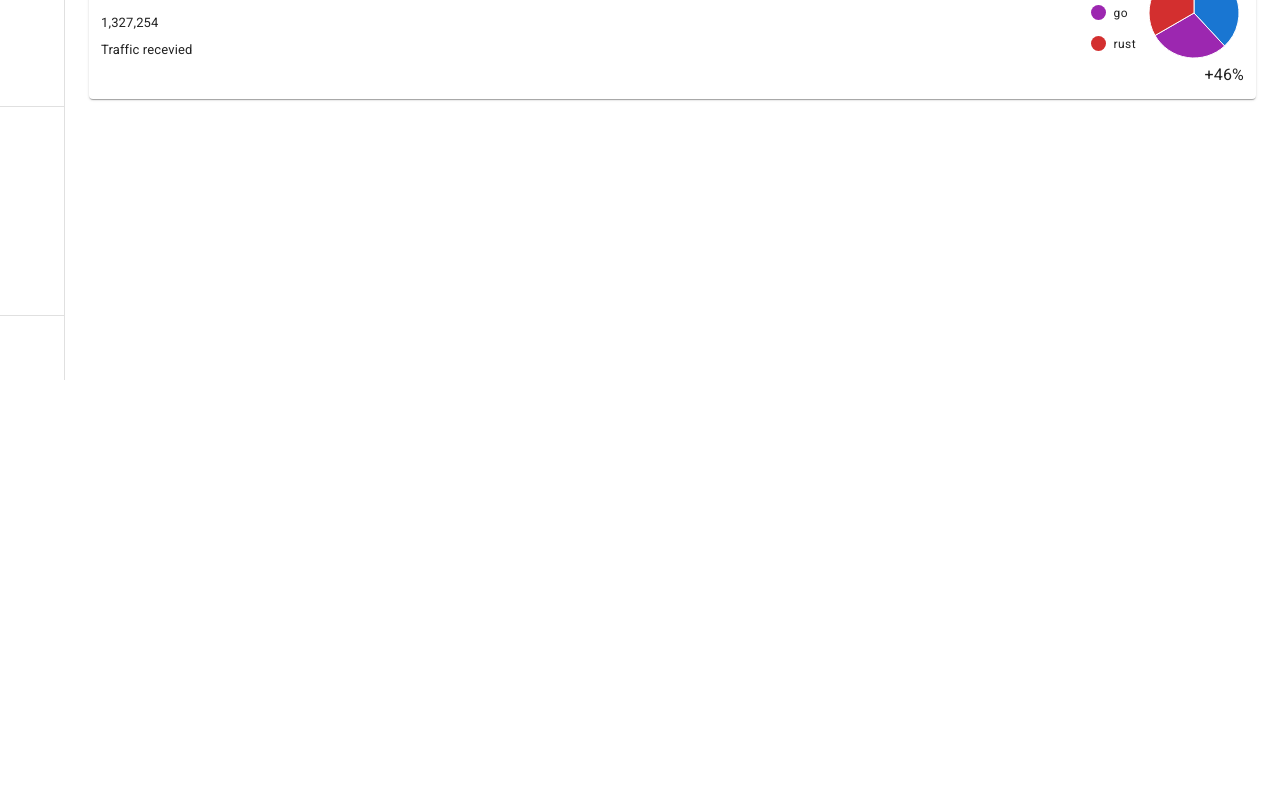
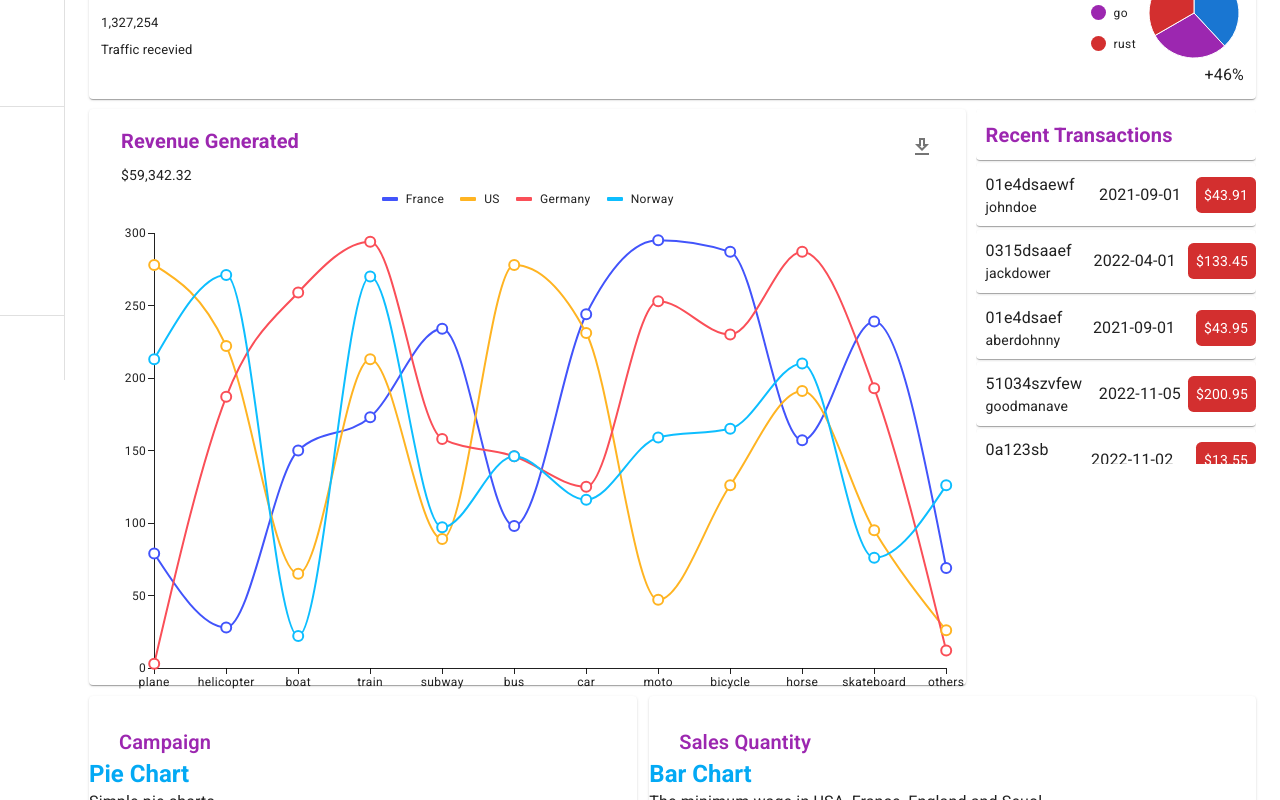
Before and after one commit to Mahmoud-Refaat07/admin-dashboard, a React (Vite) app: page /dashboard in a window 1280 px wide. Shown: the part 420-1220 px from the top of the page. Before the commit the page ends 800 px from the top, so only its background shows below. Built offline with nearby package versions, Linux system fonts and the light colour scheme; some icons are missing; a web font is replaced by a local one.

Commit message:
implemented second and thrid row at dashboard page

```diff
--- a/package.json
+++ b/package.json
@@ -18,7 +18,7 @@
     "@fullcalendar/react": "^6.1.20",
     "@mui/icons-material": "^7.3.9",
     "@mui/material": "^7.3.9",
-    "@mui/x-charts": "^8.28.0",
+    "@mui/x-charts": "^8.28.2",
     "@mui/x-data-grid": "^8.27.5",
     "@mui/x-data-grid-generator": "^8.27.5",
     "react": "^19.2.4",
--- /dev/null
+++ b/src/libs/Line.tsx
@@ -0,0 +1,57 @@
+import { Box, useTheme } from "@mui/material";
+import { LineChart } from "@mui/x-charts";
+
+const categories = [
+  "plane",
+  "helicopter",
+  "boat",
+  "train",
+  "subway",
+  "bus",
+  "car",
+  "moto",
+  "bicycle",
+  "horse",
+  "skateboard",
+  "others",
+];
+
+const dataSeries = [
+  {
+    label: "France",
+    data: [79, 28, 150, 173, 234, 98, 244, 295, 287, 157, 239, 69],
+  },
+  {
+    label: "US",
+    data: [278, 222, 65, 213, 89, 278, 231, 47, 126, 191, 95, 26],
+  },
+  {
+    label: "Germany",
+    data: [3, 187, 259, 294, 158, 146, 125, 253, 230, 287, 193, 12],
+  },
+  {
+    label: "Norway",
+    data: [213, 271, 22, 270, 97, 146, 116, 159, 165, 210, 76, 126],
+  },
+];
+
+const Line = ({ isDashboard = false }) => {
+  const theme = useTheme();
+
+  return (
+    <Box sx={{ height: isDashboard ? 280 : 500 }}>
+      <LineChart
+        xAxis={[
+          {
+            scaleType: "point",
+            data: categories,
+          },
+        ]}
+        series={dataSeries}
+        height={isDashboard ? 280 : 500}
+      />
+    </Box>
+  );
+};
+
+export default Line;
--- /dev/null
+++ b/src/libs/randomlyData.ts
@@ -0,0 +1,110 @@
+export const data1 = [
+  {
+    id: "javascript",
+    label: "javascript",
+    value: 40,
+    color: "hsl(111, 90%, 90%)",
+  },
+  {
+    id: "sass",
+    label: "sass",
+    value: 60,
+    color: "hsl(22, 90%, 90%)",
+  },
+];
+
+export const data2 = [
+  {
+    id: "javascript",
+    label: "javascript",
+    value: 70,
+    color: "hsl(111, 90%, 90%)",
+  },
+  {
+    id: "sass",
+    label: "sass",
+    value: 30,
+    color: "hsl(22, 90%, 90%)",
+  },
+];
+
+export const data3 = [
+  {
+    id: "javascript",
+    label: "javascript",
+    value: 44,
+    color: "hsl(111, 90%, 90%)",
+  },
+  {
+    id: "sass",
+    label: "sass",
+    value: 66,
+    color: "hsl(22, 90%, 90%)",
+  },
+];
+
+export const data4 = [
+  {
+    id: "javascript",
+    label: "javascript",
+    value: 77,
+    color: "hsl(111, 90%, 90%)",
+  },
+  {
+    id: "sass",
+    label: "sass",
+    value: 33,
+    color: "hsl(22, 90%, 90%)",
+  },
+];
+
+export const Transactions = [
+  {
+    txId: "01e4dsaewf",
+    user: "johndoe",
+    date: "2021-09-01",
+    cost: "43.91",
+  },
+  {
+    txId: "0315dsaaef",
+    user: "jackdower",
+    date: "2022-04-01",
+    cost: "133.45",
+  },
+  {
+    txId: "01e4dsaef",
+    user: "aberdohnny",
+    date: "2021-09-01",
+    cost: "43.95",
+  },
+  {
+    txId: "51034szvfew",
+    user: "goodmanave",
+    date: "2022-11-05",
+    cost: "200.95",
+  },
+  {
+    txId: "0a123sb",
+    user: "stevebower",
+    date: "2022-11-02",
+    cost: "13.55",
+  },
+  {
+    txId: "01e4dsa",
+    user: "aberdohnny",
+    date: "2021-09-01",
+    cost: "43.95",
+  },
+  {
+    txId: "120s51a",
+    user: "wootzifer",
+    date: "2019-04-15",
+    cost: "24.20",
+  },
+  {
+    txId: "0315dsaa",
+    user: "jackdower",
+    date: "2022-04-01",
+    cost: "133.49",
+  },
+];
--- a/src/pages/DashboardPage.tsx
+++ b/src/pages/DashboardPage.tsx
@@ -1,4 +1,12 @@
-import { Box, Button, Stack, useTheme } from "@mui/material";
+import {
+  Box,
+  Button,
+  Paper,
+  Stack,
+  Typography,
+  useTheme,
+  IconButton,
+} from "@mui/material";
 import UpperTitles from "../components/UpperTitles";
 import DownloadDoneOutlinedIcon from "@mui/icons-material/DownloadDoneOutlined";
 import Card from "../components/Card";
@@ -7,6 +15,7 @@ import MailOutlineOutlinedIcon from "@mui/icons-material/MailOutlineOutlined";
 import PointOfSaleOutlinedIcon from "@mui/icons-material/PointOfSaleOutlined";
 import PersonAddAlt1OutlinedIcon from "@mui/icons-material/PersonAddAlt1Outlined";
 import TrafficOutlinedIcon from "@mui/icons-material/TrafficOutlined";
+import { DownloadOutlined } from "@mui/icons-material";
 
 import {
   firstRowData,
@@ -14,6 +23,13 @@ import {
   thirdRowData,
   fourthRowData,
 } from "../libs/chartData";
+
+import Line from "../libs/Line";
+import { Transactions } from "../libs/randomlyData";
+
+import Bar from "./BarChartPage";
+import Geo from "./GeographyChartPage";
+import Pie from "./PieChartPage";
 
 const DashboardPage = () => {
   const theme = useTheme();
@@ -86,8 +102,137 @@ const DashboardPage = () => {
           increase={"+46%"}
         />
       </Stack>
-      {/* <Box>row 2</Box>
-      <Box>row 3</Box> */}
+
+      <Stack direction={"row"} flexWrap={"wrap"} gap={1.2} mt={1.3}>
+        <Paper sx={{ maxWidth: 900, flexGrow: 1, minWidth: "400px" }}>
+          <Stack
+            alignItems={"center"}
+            direction={"row"}
+            flexWrap={"wrap"}
+            justifyContent={"space-between"}
+          >
+            <Box>
+              <Typography
+                color={theme.palette.secondary.main}
+                mb={1}
+                mt={2}
+                ml={4}
+                variant="h6"
+                fontWeight={"bold"}
+              >
+                Revenue Generated
+              </Typography>
+              <Typography variant="body2" ml={4}>
+                $59,342.32
+              </Typography>
+            </Box>
+
+            <Box>
+              <IconButton sx={{ mr: 3 }}>
+                <DownloadOutlined />
+              </IconButton>
+            </Box>
+          </Stack>
+
+          <Line />
+        </Paper>
+
+        <Box
+          sx={{
+            overflow: "auto",
+            borderRadius: "4px",
+            minWidth: "280px",
+            maxHeight: 355,
+            flexGrow: 1,
+          }}
+        >
+          <Paper>
+            <Typography
+              color={theme.palette.secondary.main}
+              fontWeight={"bold"}
+              p={1.2}
+              variant="h6"
+            >
+              Recent Transactions
+            </Typography>
+          </Paper>
+
+          {Transactions.map((item) => {
+            return (
+              <Paper
+                sx={{
+                  mt: 0.4,
+                  display: "flex",
+                  justifyContent: "space-between",
+                  alignItems: "center",
+                }}
+              >
+                <Box p={1.2}>
+                  <Typography variant="body1">{item.txId}</Typography>
+                  <Typography variant="body2">{item.user} </Typography>
+                </Box>
+                <Typography variant="body1">{item.date} </Typography>
+
+                <Typography
+                  borderRadius={1.4}
+                  p={1}
+                  bgcolor={theme.palette.error.main}
+                  color={theme.palette.getContrastText(
+                    theme.palette.error.main,
+                  )}
+                  variant="body2"
+                >
+                  ${item.cost}
+                </Typography>
+              </Paper>
+            );
+          })}
+        </Box>
+      </Stack>
+
+      <Stack gap={1.5} direction={"row"} flexWrap={"wrap"} mt={1.4}>
+        <Paper
+          sx={{
+            flexGrow: 1,
+            minWidth: "400px",
+            width: "28%",
+          }}
+        >
+          <Typography
+            color={theme.palette.secondary.main}
+            sx={{ padding: "30px 30px 0 30px" }}
+            variant="h6"
+            fontWeight="600"
+          >
+            Campaign
+          </Typography>
+
+          <Pie />
+          <Typography variant="h6" align="center" sx={{ mt: "15px" }}>
+            $48,352 revenue generated
+          </Typography>
+          <Typography variant="body2" px={0.7} pb={3} align="center">
+            Includes extra misc expenditures and costs
+          </Typography>
+        </Paper>
+
+        <Paper sx={{ flexGrow: 1, minWidth: "400px", width: "33%" }}>
+          <Typography
+            color={theme.palette.secondary.main}
+            variant="h6"
+            fontWeight="600"
+            sx={{ padding: "30px 30px 0 30px" }}
+          >
+            Sales Quantity
+          </Typography>
+
+          <Bar />
+        </Paper>
+
+        <Paper sx={{ flexGrow: 1, minWidth: "400px", width: "33%" }}>
+          <Geo />
+        </Paper>
+      </Stack>
     </>
   );
 };
```
Also changed, not shown: 1 other file (tests, documents, lock files or other folders).
